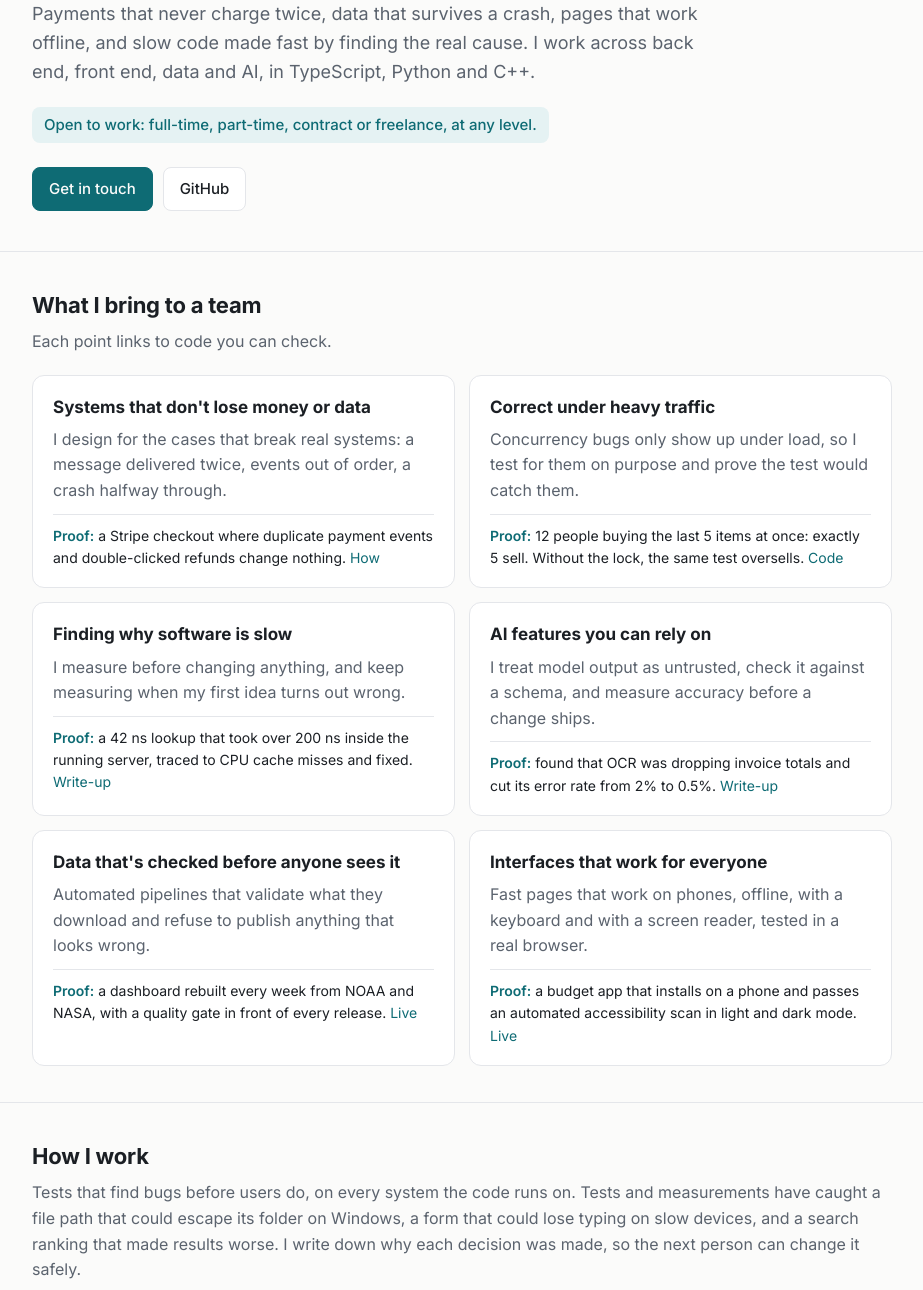
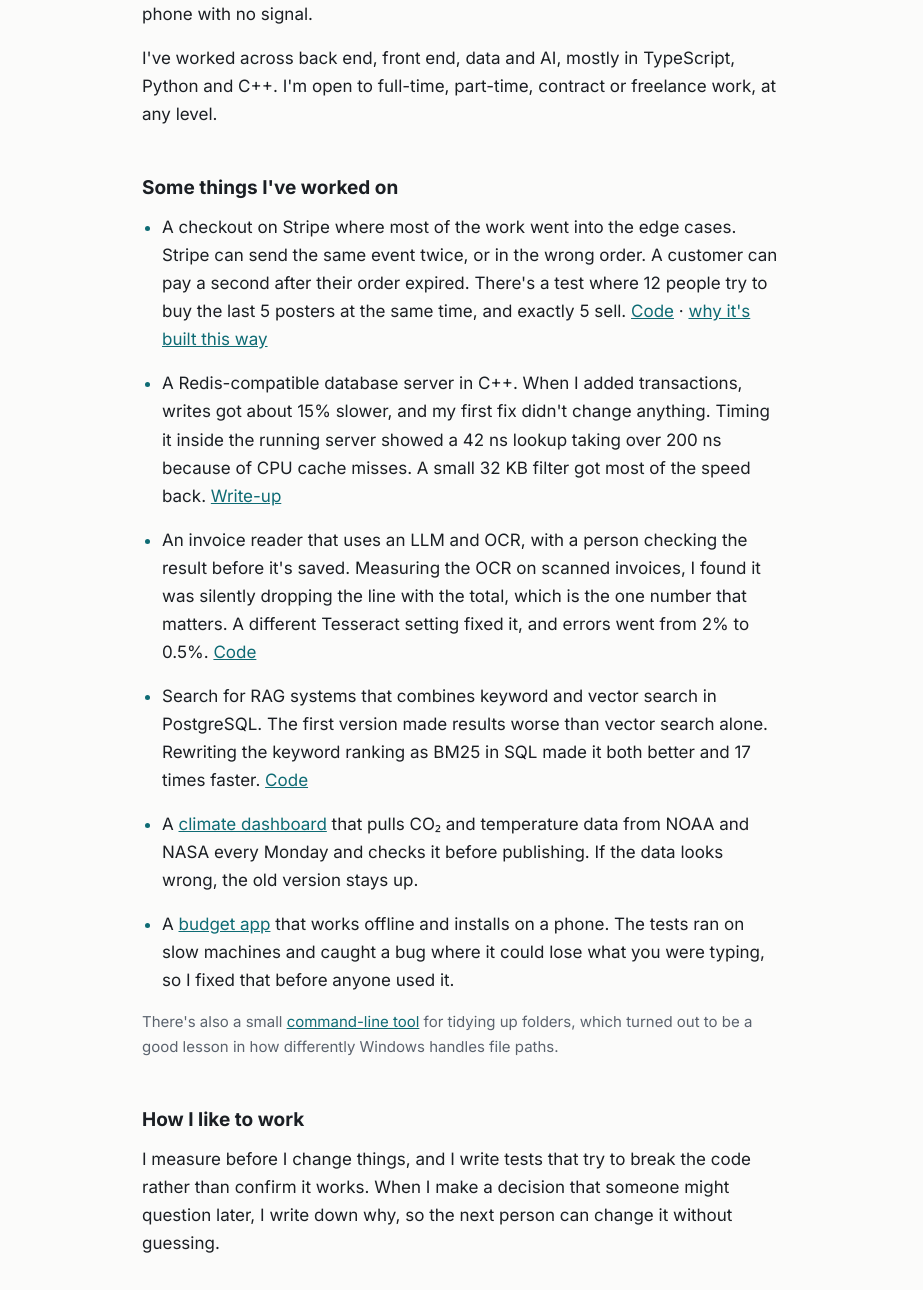
Before and after one commit to daen8584-spec/daen8584-spec.github.io, a plain HTML site: page index.html in a window 1280 px wide. Shown: the part 204-1494 px from the top of the page, without its empty margins (178-1101 px from the left). Drawn offline with Linux system fonts and the light colour scheme.

Commit message:
Rewrite in a simpler, more personal voice

```diff
--- a/index.html
+++ b/index.html
@@ -3,30 +3,26 @@
 <head>
 <meta charset="utf-8">
 <meta name="viewport" content="width=device-width, initial-scale=1">
-<title>Software Engineer | Portfolio</title>
-<meta name="description" content="Software engineer open to work. I build software that stays correct when things go wrong: payments, data, performance, AI features and interfaces.">
+<title>daen8584 | Software engineer</title>
+<meta name="description" content="Software engineer. Back end, front end, data and AI. Open to work.">
 <link rel="preconnect" href="https://fonts.googleapis.com">
 <link rel="preconnect" href="https://fonts.gstatic.com" crossorigin>
 <link href="https://fonts.googleapis.com/css2?family=Inter:wght@400;500;600;700&display=swap" rel="stylesheet">
 <style>
 :root {
   --bg: #fbfbfa;
-  --surface: #ffffff;
   --text: #1b1f24;
   --muted: #5b636e;
   --line: #e4e6ea;
   --accent: #0e6b74;
-  --accent-soft: #e5f2f3;
 }
 @media (prefers-color-scheme: dark) {
   :root {
-    --bg: #0f1215;
-    --surface: #161a1f;
-    --text: #e6e8eb;
+    --bg: #111416;
+    --text: #e4e7ea;
     --muted: #9aa3ad;
-    --line: #262c33;
+    --line: #272d33;
     --accent: #5cc3cc;
-    --accent-soft: #15292c;
   }
 }
 * { box-sizing: border-box; }
@@ -36,158 +32,75 @@ body {
   background: var(--bg);
   color: var(--text);
   font-family: Inter, system-ui, -apple-system, "Segoe UI", Roboto, sans-serif;
-  font-size: 16px;
-  line-height: 1.6;
+  font-size: 17px;
+  line-height: 1.65;
 }
-a { color: var(--accent); text-decoration: none; }
-a:hover { text-decoration: underline; }
-.wrap { max-width: 900px; margin: 0 auto; padding: 0 20px; }
-
-header { padding: 60px 0 40px; }
-.eyebrow { color: var(--accent); font-weight: 600; font-size: 14px; letter-spacing: 0.08em; text-transform: uppercase; margin: 0 0 10px; }
-h1 { font-size: clamp(28px, 4.5vw, 40px); line-height: 1.2; letter-spacing: -0.02em; margin: 0 0 16px; max-width: 740px; }
-.lead { font-size: 18px; color: var(--muted); max-width: 680px; margin: 0 0 14px; }
-.open { display: inline-block; background: var(--accent-soft); color: var(--accent); font-weight: 500; font-size: 15px; padding: 6px 12px; border-radius: 8px; margin: 6px 0 24px; }
-.links { display: flex; flex-wrap: wrap; gap: 10px; }
-.btn { display: inline-block; padding: 9px 16px; border-radius: 8px; border: 1px solid var(--line); background: var(--surface); color: var(--text); font-weight: 500; font-size: 15px; }
-.btn.primary { background: var(--accent); border-color: var(--accent); color: var(--bg); }
-.btn:hover { text-decoration: none; border-color: var(--accent); }
-
-section { padding: 36px 0; border-top: 1px solid var(--line); }
-h2 { font-size: 22px; margin: 0 0 6px; letter-spacing: -0.01em; }
-.intro { color: var(--muted); margin: 0 0 20px; }
-
-.skills { display: grid; grid-template-columns: repeat(2, 1fr); gap: 14px; }
-.skill { background: var(--surface); border: 1px solid var(--line); border-radius: 12px; padding: 18px 20px; }
-.skill h3 { font-size: 17px; margin: 0 0 6px; }
-.skill p { margin: 0 0 10px; color: var(--muted); }
-.skill .proof { margin: 0; padding-top: 10px; border-top: 1px solid var(--line); font-size: 14px; color: var(--text); }
-.skill .proof b { color: var(--accent); font-weight: 600; }
-
-.live { display: grid; grid-template-columns: repeat(2, 1fr); gap: 14px; }
-.live a { display: block; background: var(--surface); border: 1px solid var(--line); border-radius: 12px; padding: 16px 20px; color: var(--text); }
-.live a:hover { border-color: var(--accent); text-decoration: none; }
-.live b { display: block; color: var(--accent); }
-.live span { color: var(--muted); font-size: 15px; }
-
-.tools { color: var(--muted); margin: 0; }
-
-footer { padding: 36px 0 56px; border-top: 1px solid var(--line); }
-footer p { color: var(--muted); margin: 0 0 16px; }
-
-@media (max-width: 640px) {
-  header { padding: 40px 0 28px; }
-  .skills, .live { grid-template-columns: 1fr; }
+a { color: var(--accent); }
+main { max-width: 680px; margin: 0 auto; padding: 64px 20px 72px; }
+h1 { font-size: 30px; line-height: 1.25; margin: 0 0 18px; letter-spacing: -0.01em; }
+h2 { font-size: 19px; margin: 44px 0 10px; }
+p { margin: 0 0 16px; }
+.muted { color: var(--muted); }
+ul.work { padding-left: 20px; margin: 0; }
+ul.work li { margin-bottom: 16px; }
+ul.work li::marker { color: var(--accent); }
+.small { font-size: 15px; }
+footer { margin-top: 48px; padding-top: 20px; border-top: 1px solid var(--line); }
+@media (max-width: 560px) {
+  main { padding-top: 40px; }
+  h1 { font-size: 26px; }
 }
 </style>
 </head>
 <body>
-
-<header>
-  <div class="wrap">
-    <p class="eyebrow">Software Engineer</p>
-    <h1>I build software that keeps working when things go wrong.</h1>
-    <p class="lead">Payments that never charge twice, data that survives a crash, pages that work offline, and slow code made fast by finding the real cause. I work across back end, front end, data and AI, in TypeScript, Python and C++.</p>
-    <p class="open">Open to work: full-time, part-time, contract or freelance, at any level.</p>
-    <div class="links">
-      <a class="btn primary" href="#contact">Get in touch</a>
-      <a class="btn" href="https://github.com/daen8584-spec">GitHub</a>
-    </div>
-  </div>
-</header>
-
 <main>
 
-<section>
-  <div class="wrap">
-    <h2>What I bring to a team</h2>
-    <p class="intro">Each point links to code you can check.</p>
-    <div class="skills">
-      <div class="skill">
-        <h3>Systems that don't lose money or data</h3>
-        <p>I design for the cases that break real systems: a message delivered twice, events out of order, a crash halfway through.</p>
-        <p class="proof"><b>Proof:</b> a Stripe checkout where duplicate payment events and double-clicked refunds change nothing. <a href="https://github.com/daen8584-spec/storefront-payments/blob/main/docs/decisions.md">How</a></p>
-      </div>
-      <div class="skill">
-        <h3>Correct under heavy traffic</h3>
-        <p>Concurrency bugs only show up under load, so I test for them on purpose and prove the test would catch them.</p>
-        <p class="proof"><b>Proof:</b> 12 people buying the last 5 items at once: exactly 5 sell. Without the lock, the same test oversells. <a href="https://github.com/daen8584-spec/storefront-payments">Code</a></p>
-      </div>
-      <div class="skill">
-        <h3>Finding why software is slow</h3>
-        <p>I measure before changing anything, and keep measuring when my first idea turns out wrong.</p>
-        <p class="proof"><b>Proof:</b> a 42 ns lookup that took over 200 ns inside the running server, traced to CPU cache misses and fixed. <a href="https://github.com/daen8584-spec/kvstore/blob/main/docs/adr/0009-transactions.md">Write-up</a></p>
-      </div>
-      <div class="skill">
-        <h3>AI features you can rely on</h3>
-        <p>I treat model output as untrusted, check it against a schema, and measure accuracy before a change ships.</p>
-        <p class="proof"><b>Proof:</b> found that OCR was dropping invoice totals and cut its error rate from 2% to 0.5%. <a href="https://github.com/daen8584-spec/docextract/blob/main/docs/adr/0008-ocr-for-scanned-pdfs.md">Write-up</a></p>
-      </div>
-      <div class="skill">
-        <h3>Data that's checked before anyone sees it</h3>
-        <p>Automated pipelines that validate what they download and refuse to publish anything that looks wrong.</p>
-        <p class="proof"><b>Proof:</b> a dashboard rebuilt every week from NOAA and NASA, with a quality gate in front of every release. <a href="https://daen8584-spec.github.io/data-dashboard/">Live</a></p>
-      </div>
-      <div class="skill">
-        <h3>Interfaces that work for everyone</h3>
-        <p>Fast pages that work on phones, offline, with a keyboard and with a screen reader, tested in a real browser.</p>
-        <p class="proof"><b>Proof:</b> a budget app that installs on a phone and passes an automated accessibility scan in light and dark mode. <a href="https://daen8584-spec.github.io/budget-tracker/">Live</a></p>
-      </div>
-    </div>
-  </div>
-</section>
+<h1>Hi, I'm a software engineer.</h1>
 
-<section>
-  <div class="wrap">
-    <h2>How I work</h2>
-    <p class="intro">Tests that find bugs before users do, on every system the code runs on. Tests and measurements have caught a file path that could escape its folder on Windows, a form that could lose typing on slow devices, and a search ranking that made results worse. I write down why each decision was made, so the next person can change it safely.</p>
-  </div>
-</section>
+<p>Most of what I enjoy is the part of software nobody sees when it works: what happens when the network drops, when a message arrives twice, when two people click "buy" at the same moment, or when a page has to load on a cheap phone with no signal.</p>
 
-<section>
-  <div class="wrap">
-    <h2>Try it live</h2>
-    <div class="live">
-      <a href="https://daen8584-spec.github.io/budget-tracker/"><b>Budget tracker</b><span>Works offline and installs on your phone.</span></a>
-      <a href="https://daen8584-spec.github.io/data-dashboard/"><b>Climate dashboard</b><span>CO₂ and global temperature, updated weekly.</span></a>
-    </div>
-  </div>
-</section>
+<p>I've worked across back end, front end, data and AI, mostly in TypeScript, Python and C++. I'm open to full-time, part-time, contract or freelance work, at any level.</p>
+
+<h2>Some things I've worked on</h2>
+
+<ul class="work">
+  <li>A checkout on Stripe where most of the work went into the edge cases. Stripe can send the same event twice, or in the wrong order. A customer can pay a second after their order expired. There's a test where 12 people try to buy the last 5 posters at the same time, and exactly 5 sell. <a href="https://github.com/daen8584-spec/storefront-payments">Code</a> · <a href="https://github.com/daen8584-spec/storefront-payments/blob/main/docs/decisions.md">why it's built this way</a></li>
+
+  <li>A Redis-compatible database server in C++. When I added transactions, writes got about 15% slower, and my first fix didn't change anything. Timing it inside the running server showed a 42 ns lookup taking over 200 ns because of CPU cache misses. A small 32 KB filter got most of the speed back. <a href="https://github.com/daen8584-spec/kvstore/blob/main/docs/adr/0009-transactions.md">Write-up</a></li>
+
+  <li>An invoice reader that uses an LLM and OCR, with a person checking the result before it's saved. Measuring the OCR on scanned invoices, I found it was silently dropping the line with the total, which is the one number that matters. A different Tesseract setting fixed it, and errors went from 2% to 0.5%. <a href="https://github.com/daen8584-spec/docextract">Code</a></li>
+
+  <li>Search for RAG systems that combines keyword and vector search in PostgreSQL. The first version made results worse than vector search alone. Rewriting the keyword ranking as BM25 in SQL made it both better and 17 times faster. <a href="https://github.com/daen8584-spec/hybrid-search">Code</a></li>
+
+  <li>A <a href="https://daen8584-spec.github.io/data-dashboard/">climate dashboard</a> that pulls CO₂ and temperature data from NOAA and NASA every Monday and checks it before publishing. If the data looks wrong, the old version stays up.</li>
+
+  <li>A <a href="https://daen8584-spec.github.io/budget-tracker/">budget app</a> that works offline and installs on a phone. The tests ran on slow machines and caught a bug where it could lose what you were typing, so I fixed that before anyone used it.</li>
+</ul>
+
+<p class="small muted">There's also a small <a href="https://github.com/daen8584-spec/file-organizer">command-line tool</a> for tidying up folders, which turned out to be a good lesson in how differently Windows handles file paths.</p>
+
+<h2>How I like to work</h2>
+
+<p>I measure before I change things, and I write tests that try to break the code rather than confirm it works. When I make a decision that someone might question later, I write down why, so the next person can change it without guessing.</p>
+
+<h2>Tools</h2>
+
+<p class="muted">TypeScript, Python, C++ and SQL most days. React, Next.js, Node.js and FastAPI. PostgreSQL, Redis and DuckDB. Docker and GitHub Actions. I'm comfortable picking up whatever a project already uses.</p>
 
 <!--
   Experience: uncomment and fill in when ready. Nothing shows until then.
 
-<section>
-  <div class="wrap">
-    <h2>Experience</h2>
-    <p><b>TITLE, COMPANY</b> &middot; START to END<br>ONE LINE ABOUT WHAT YOU DID</p>
-  </div>
-</section>
+<h2>Experience</h2>
+<p><b>TITLE, COMPANY</b>, START to END. ONE LINE ABOUT WHAT YOU DID.</p>
 -->
 
-<section>
-  <div class="wrap">
-    <h2>Tools</h2>
-    <p class="tools">TypeScript, JavaScript, Python, C++, SQL · React, Next.js, Node.js, Fastify, FastAPI · PostgreSQL, Redis, DuckDB · Stripe, LLM APIs, OCR · Docker, GitHub Actions, Linux. I pick up whatever the job needs.</p>
-  </div>
-</section>
+<footer>
+  <p>I speak Spanish and English. The best way to reach me right now is through <a href="https://github.com/daen8584-spec">GitHub</a>.</p>
+  <!-- Add when ready:
+  <p><a href="mailto:YOU@EXAMPLE.COM">Email</a> · <a href="https://www.linkedin.com/in/YOUR-PROFILE">LinkedIn</a> · <a href="cv.pdf">CV</a></p>
+  -->
+</footer>
 
 </main>
-
-<footer id="contact">
-  <div class="wrap">
-    <h2>Get in touch</h2>
-    <p>Happy to talk about any role or project. I speak Spanish (native) and English (advanced).</p>
-    <div class="links">
-      <a class="btn primary" href="https://github.com/daen8584-spec">GitHub</a>
-      <!-- Add when ready:
-      <a class="btn" href="mailto:YOU@EXAMPLE.COM">Email</a>
-      <a class="btn" href="https://www.linkedin.com/in/YOUR-PROFILE">LinkedIn</a>
-      <a class="btn" href="cv.pdf">CV (PDF)</a>
-      -->
-    </div>
-  </div>
-</footer>
-
 </body>
 </html>
```
